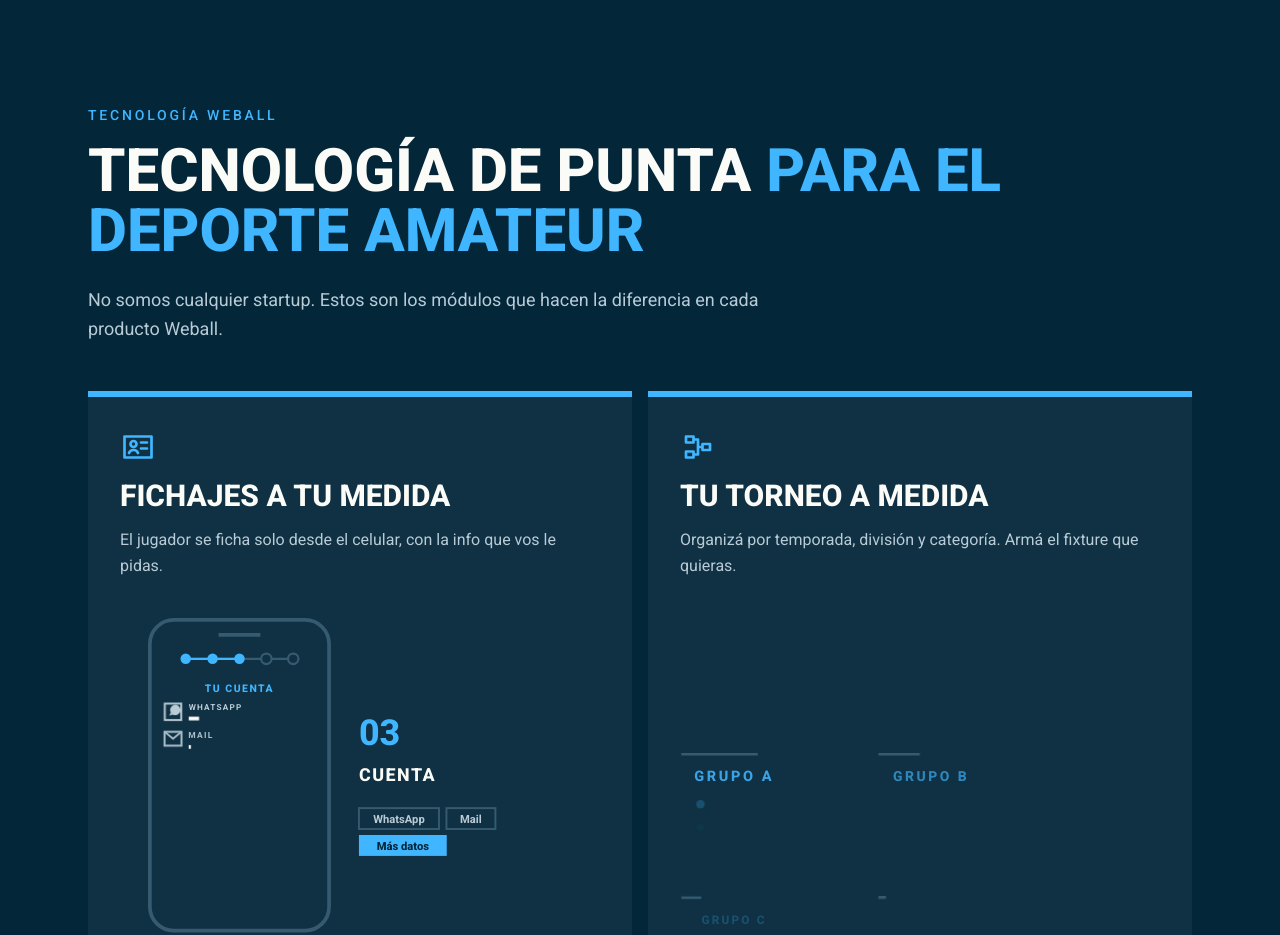
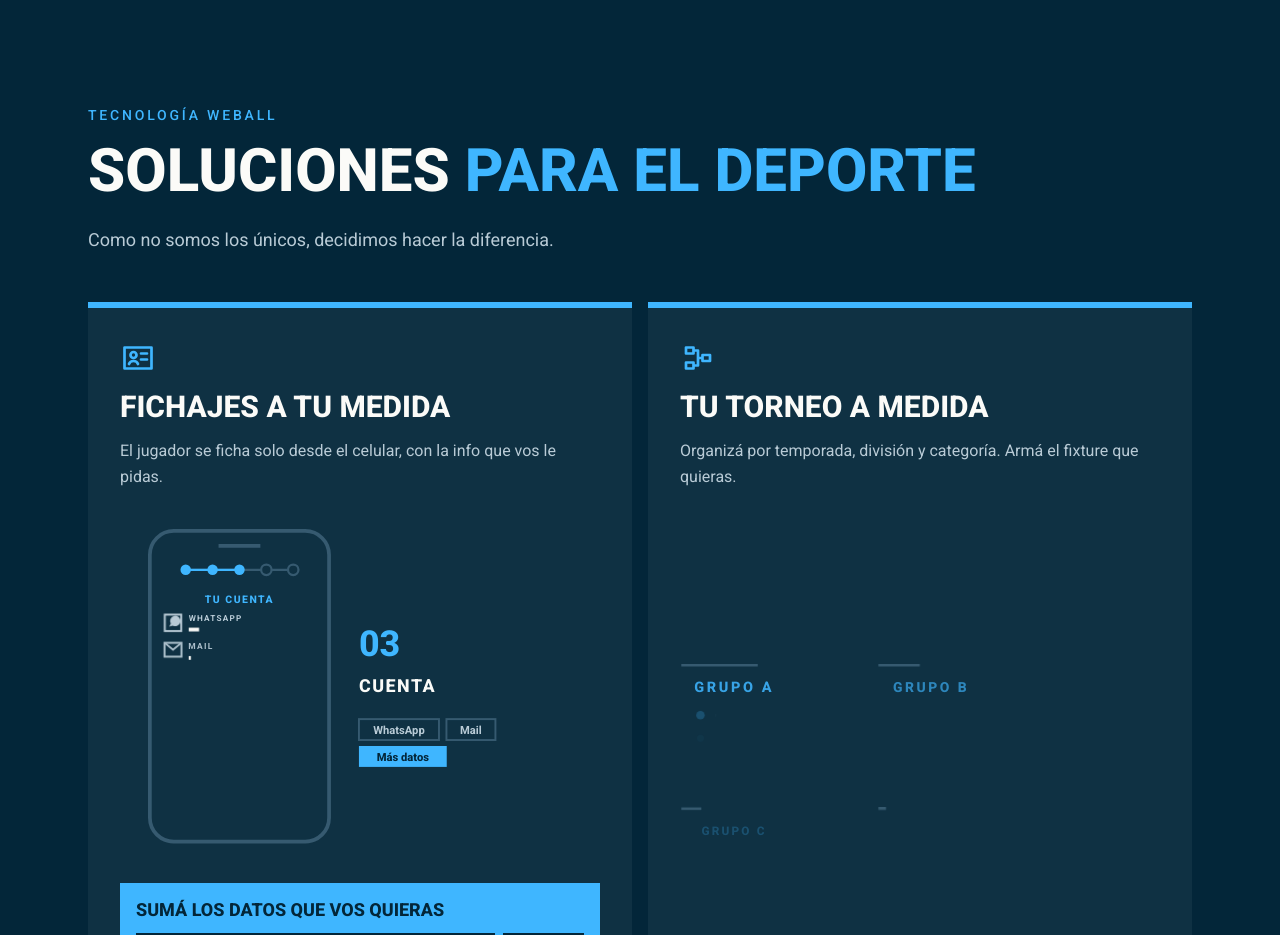
Before and after one commit to WeballCode/weball-landing, a React (Vite) app: page / in a window 1280 px wide. Shown: the part 1700-2635 px from the top of the page. Built offline with nearby package versions, Linux system fonts and the light colour scheme.

Commit message:
Tecnología Weball: nuevo título y texto

```diff
--- a/src/components/Modules.jsx
+++ b/src/components/Modules.jsx
@@ -47,10 +47,10 @@
     <Section id="modulos">
       <Label>Tecnología Weball</Label>
       <Title>
-        Tecnología de punta <span className="text-celeste">para el deporte amateur</span>
+        Soluciones <span className="text-celeste">para el deporte</span>
       </Title>
       <Reveal as="p" delay={200} className="mt-6 max-w-2xl text-lg leading-relaxed text-bruma">
-        No somos cualquier startup. Estos son los módulos que hacen la diferencia en cada producto Weball.
+        Como no somos los únicos, decidimos hacer la diferencia.
       </Reveal>
 
       <div className="mt-12 grid gap-4 md:grid-cols-2 lg:grid-cols-6">
```
